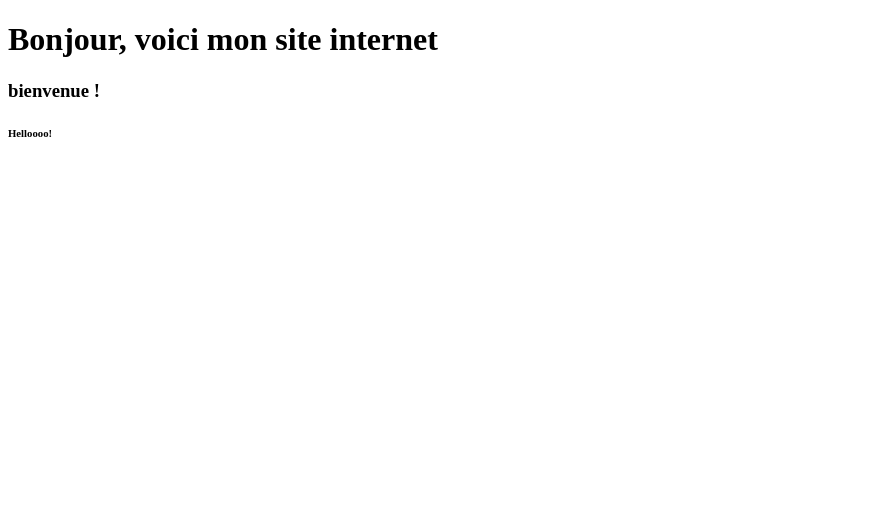
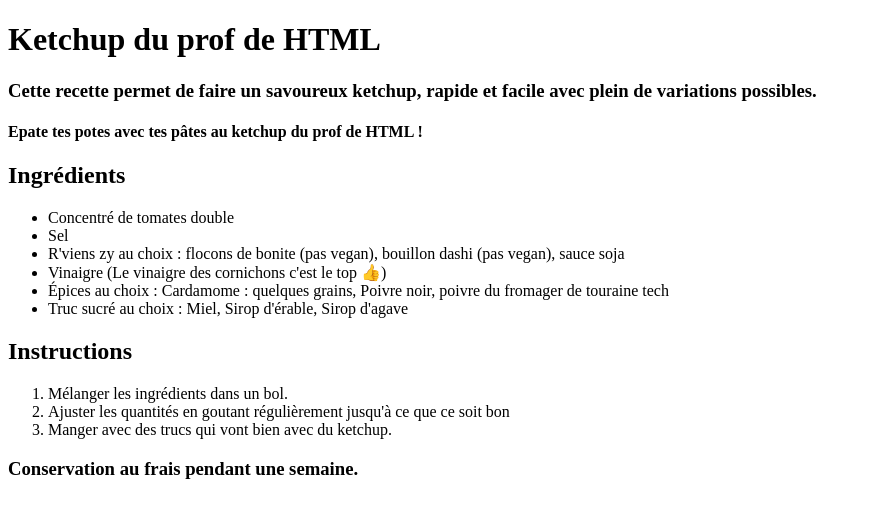
Before and after one commit to Luisa-hub12/site-statique-ghp, a plain HTML site: page index.html in a window 1280 px wide. Shown: the whole page, without its empty margins (0-871 px from the left). Drawn offline with Linux system fonts and the light colour scheme.

Commit message:
recette de ketchup

```diff
--- a/index.html
+++ b/index.html
@@ -6,8 +6,24 @@
     <title>Document</title>
 </head>
 <body>
-    <h1>Bonjour, voici mon site internet</h1>
-    <h3>bienvenue !</h3>
-    <h6>Helloooo!</h6>
+    <h1>Ketchup du prof de HTML</h1>
+    <h3>Cette recette permet de faire un savoureux ketchup, rapide et facile avec plein de variations possibles.</h3>
+    <h4>Epate tes potes avec tes pâtes au ketchup du prof de HTML !</h4>
+    <h2>Ingrédients</h2>
+<ul>
+    <li>Concentré de tomates double</li>
+    <li>Sel</li>
+    <li>R'viens zy au choix : flocons de bonite (pas vegan), bouillon dashi (pas vegan), sauce soja</li>
+    <li>Vinaigre (Le vinaigre des cornichons c'est le top 👍)</li>
+    <li>Épices au choix : Cardamome : quelques grains, Poivre noir, poivre du fromager de touraine tech</li>
+    <li>Truc sucré au choix : Miel, Sirop d'érable, Sirop d'agave</li>
+</ul>
+    <h2>Instructions</h2>
+<ol>
+    <li>Mélanger les ingrédients dans un bol.</li>
+    <li>Ajuster les quantités en goutant régulièrement jusqu'à ce que ce soit bon</li>
+    <li>Manger avec des trucs qui vont bien avec du ketchup.</li>
+</ol>
+    <h3>Conservation au frais pendant une semaine.</h3>
 </body>
 </html>
```
